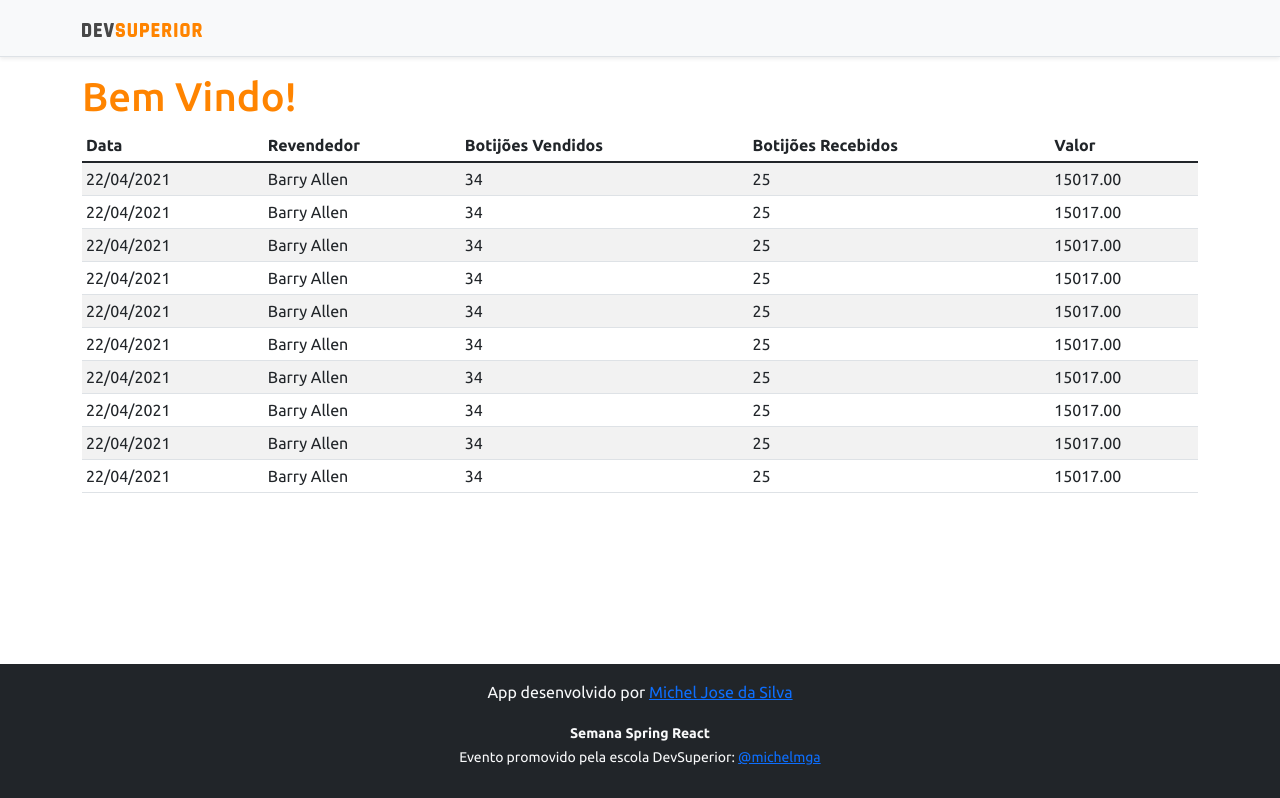
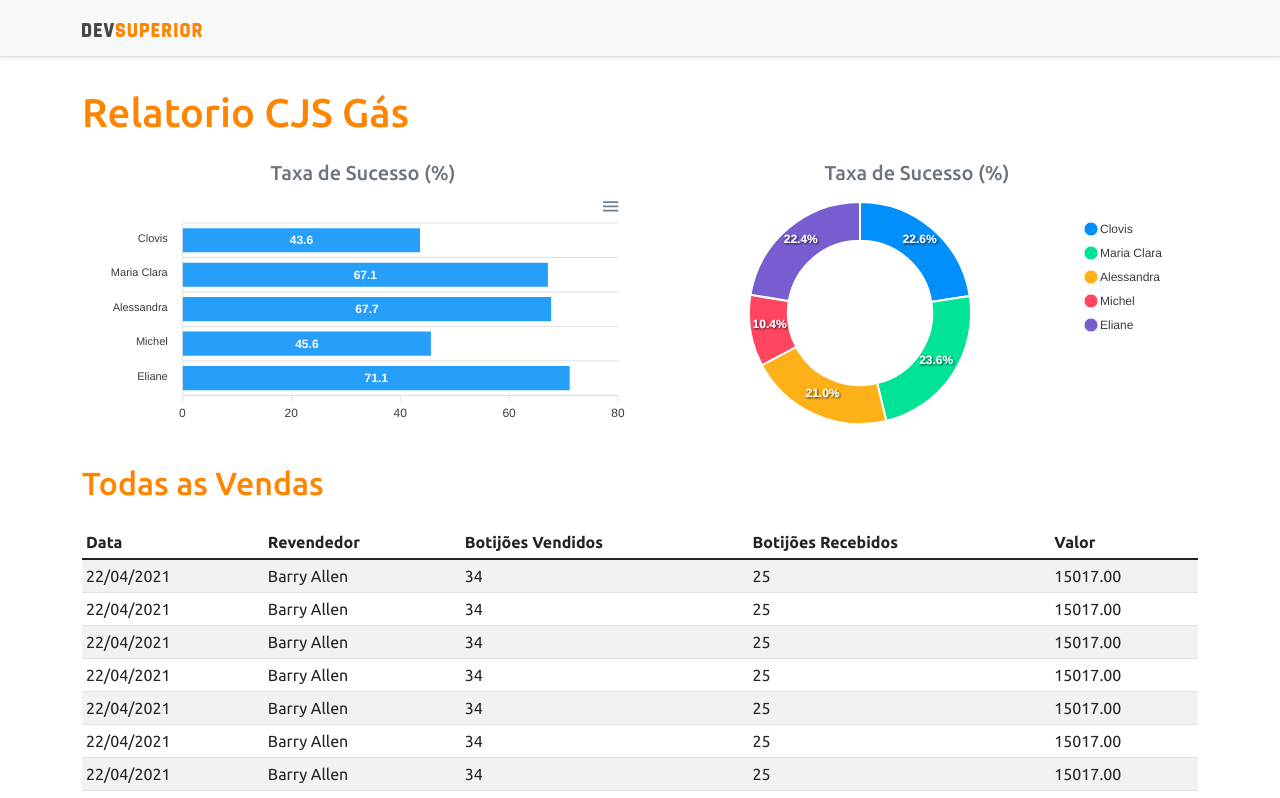
Before and after one commit to micheljose/projeto-cjsgas, a React (Create React App) app in the folder frontend/: page / in a window 1280 px wide. Shown: the top 798 px of the page. Built offline with nearby package versions, Linux system fonts and the light colour scheme.

Commit message:
Static charts

```diff
--- a/frontend/package.json
+++ b/frontend/package.json
@@ -11,8 +11,10 @@
     "@types/node": "^12.0.0",
     "@types/react": "^17.0.0",
     "@types/react-dom": "^17.0.0",
+    "apexcharts": "^3.28.1",
     "bootstrap": "^5.1.1",
     "react": "^17.0.2",
+    "react-apexcharts": "^1.3.9",
     "react-dom": "^17.0.2",
     "react-scripts": "4.0.3",
     "typescript": "^4.1.2",
--- a/frontend/src/App.tsx
+++ b/frontend/src/App.tsx
@@ -1,4 +1,6 @@
+import BarChart from "components/BarChart";
 import DataTable from "components/DataTable";
+import DonutChart from "components/DonutChart";
 import Footer from "components/Footer";
 import NavBar from "components/NavBar";
 
@@ -6,10 +8,24 @@
   return (
     <>
       <NavBar />
-      <div className= "container">
-        <h1 className="text-primary">Bem Vindo!</h1>
+      <div className="container">
+        <h1 className="text-primary py-3">Relatorio CJS Gás</h1>
 
-        <DataTable/>
+        <div className="row px-3">
+          <div className="col-sm-6">
+            <h5 className="text-center text-secondary"> Taxa de Sucesso (%)</h5>
+            <BarChart />
+          </div>
+          <div className="col-sm-6">
+            <h5 className="text-center text-secondary">Taxa de Sucesso (%)</h5>
+            <DonutChart />
+          </div>
+        </div>
+
+        <div className="py-3">
+          <h2 className="text-primary">Todas as Vendas</h2>
+        </div>
+        <DataTable />
       </div>
       <Footer />
     </>
--- /dev/null
+++ b/frontend/src/components/BarChart/index.tsx
@@ -0,0 +1,34 @@
+import Chart from "react-apexcharts";
+
+const BarChart = () => {
+    const options = {
+        plotOptions: {
+            bar: {
+                horizontal: true,
+            }
+        },
+    };
+
+    const mockData = {
+        labels: {
+            categories: ['Clovis', 'Maria Clara', 'Alessandra', 'Michel', 'Eliane']
+        },
+        series: [
+            {
+                name: "% Sucesso",
+                data: [43.6, 67.1, 67.7, 45.6, 71.1]
+            }
+        ]
+    };
+    return (
+        <Chart
+            options={{ ...options, xaxis: mockData.labels }}
+            series={mockData.series}
+            type="bar"
+            height="240"
+
+        />
+    );
+}
+
+export default BarChart;
--- /dev/null
+++ b/frontend/src/components/DonutChart/index.tsx
@@ -0,0 +1,27 @@
+import Chart from "react-apexcharts";
+
+const DonutChart = () => {
+
+
+    const mockData = {
+        series: [477138, 499928, 444867, 220426, 473088],
+        labels: ['Clovis', 'Maria Clara', 'Alessandra', 'Michel', 'Eliane']
+    }
+
+    const options = {
+        legend: {
+            show: true
+        }
+    }
+    return (
+        <Chart
+            options={{ ...options, labels: mockData.labels }}
+            series={mockData.series}
+            type="donut"
+            height="240"
+
+        />
+    );
+}
+
+export default DonutChart;
```
Also changed, not shown: 1 other file (tests, documents, lock files or other folders).
